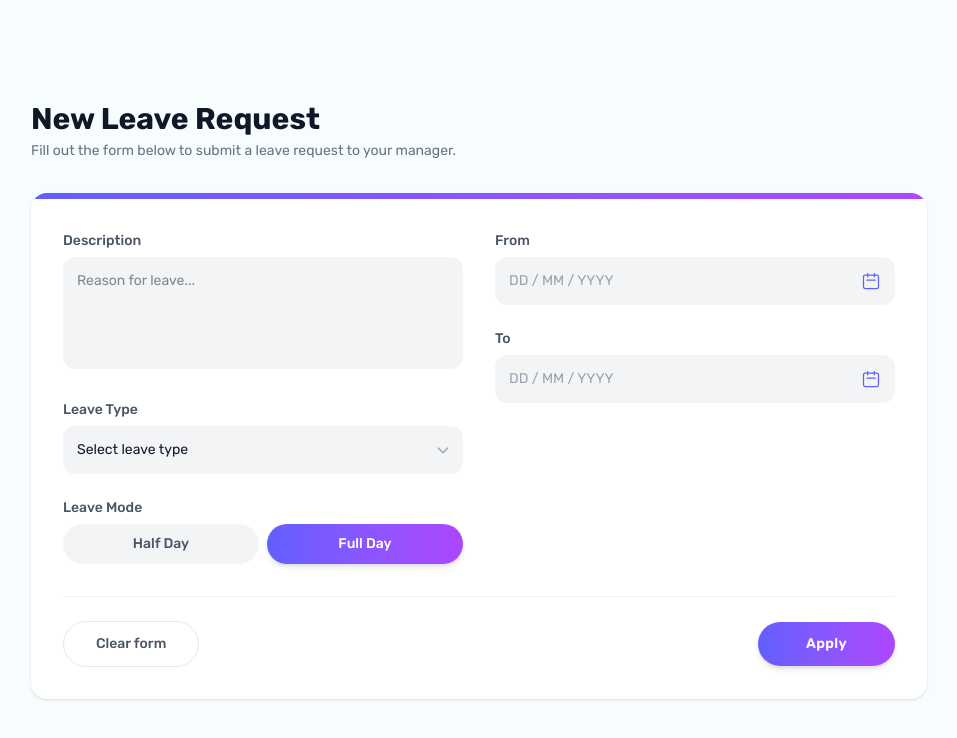
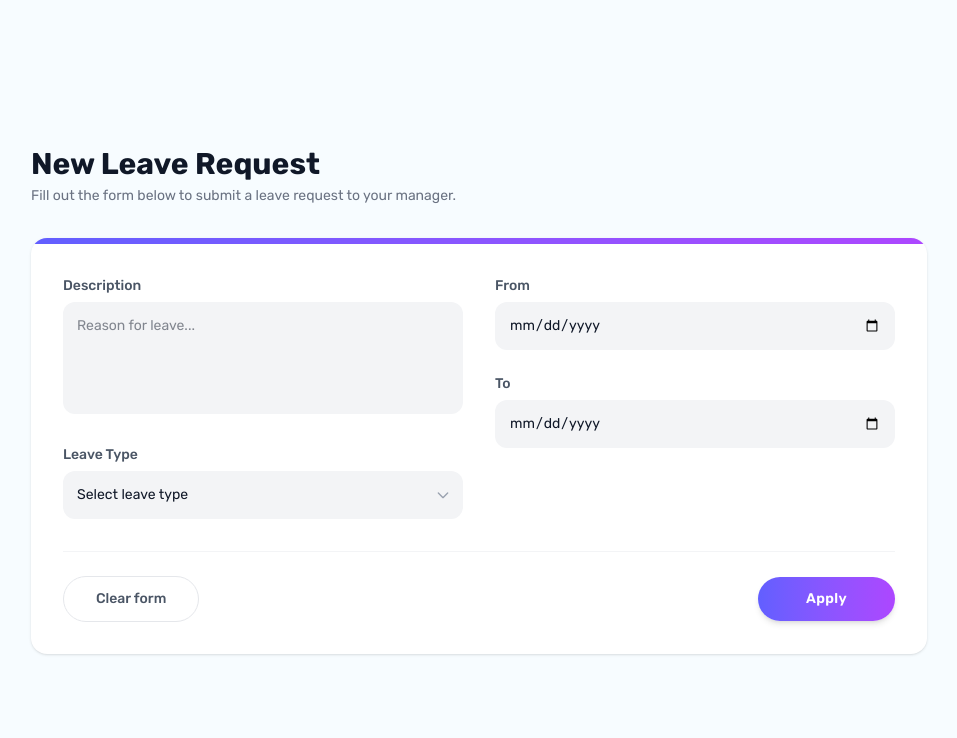
Before and after one commit to derricksjohnstone-cpu/CMSC-495-CCC, a Next.js app in the folder frontend/: page /employee/submit in a window 1280 px wide. Shown: the top 738 px of the page, without its empty margins (161-1118 px from the left). Built offline with nearby package versions, Linux system fonts and the light colour scheme.

Commit message:
redesign date picker

```diff
--- a/frontend/app/employee/submit/page.tsx
+++ b/frontend/app/employee/submit/page.tsx
@@ -1,187 +1,6 @@
 "use client";
 
-import { useState, useRef, useEffect } from "react";
-
-const MONTHS = [
-  "January", "February", "March", "April", "May", "June",
-  "July", "August", "September", "October", "November", "December",
-];
-
-const ITEM_HEIGHT = 44;
-const VISIBLE_ITEMS = 5;
-const CENTER_INDEX = Math.floor(VISIBLE_ITEMS / 2);
-
-function ScrollColumn({
-  items,
-  selected,
-  onSelect,
-}: {
-  items: string[];
-  selected: string;
-  onSelect: (val: string) => void;
-}) {
-  const containerRef = useRef<HTMLDivElement>(null);
-  const selectedIndex = items.indexOf(selected);
-
-  useEffect(() => {
-    if (containerRef.current) {
-      containerRef.current.scrollTop = (selectedIndex + CENTER_INDEX) * ITEM_HEIGHT;
-    }
-  }, [selectedIndex]);
-
-  const handleScroll = () => {
-    if (containerRef.current) {
-      const scrollTop = containerRef.current.scrollTop;
-      const index = Math.round(scrollTop / ITEM_HEIGHT) - CENTER_INDEX;
-      const clampedIndex = Math.max(0, Math.min(index, items.length - 1));
-      if (items[clampedIndex] !== selected) {
-        onSelect(items[clampedIndex]);
-      }
-    }
-  };
-
-  const paddedItems = [
-    ...Array(CENTER_INDEX).fill(""),
-    ...items,
-    ...Array(CENTER_INDEX).fill(""),
-  ];
-
-  return (
-    <div className="relative" style={{ height: ITEM_HEIGHT * VISIBLE_ITEMS }}>
-      <div
-        className="absolute left-0 right-0 border-y-2 border-indigo-400 rounded-lg bg-indigo-50 pointer-events-none z-10"
-        style={{
-          top: CENTER_INDEX * ITEM_HEIGHT,
-          height: ITEM_HEIGHT,
-        }}
-      />
-      <div
-        ref={containerRef}
-        className="h-full overflow-y-auto scrollbar-hide"
-        onScroll={handleScroll}
-        style={{ scrollSnapType: "y mandatory" }}
-      >
-        {paddedItems.map((item, i) => {
-          const isSelected = item === selected;
-          const isEmpty = item === "";
-          return (
-            <div
-              key={i}
-              className={`flex items-center justify-center transition-all relative z-20 ${
-                isEmpty
-                  ? ""
-                  : isSelected
-                    ? "text-gray-900 font-semibold text-lg cursor-pointer"
-                    : "text-gray-400 text-sm cursor-pointer"
-              }`}
-              style={{
-                height: ITEM_HEIGHT,
-                scrollSnapAlign: "start",
-              }}
-              onClick={() => {
-                if (!isEmpty) {
-                  onSelect(item);
-                  if (containerRef.current) {
-                    containerRef.current.scrollTo({
-                      top: i * ITEM_HEIGHT,
-                      behavior: "smooth",
-                    });
-                  }
-                }
-              }}
-            >
-              {item}
-            </div>
-          );
-        })}
-      </div>
-    </div>
-  );
-}
-
-function DatePickerModal({
-  isOpen,
-  onClose,
-  onConfirm,
-  initialDate,
-}: {
-  isOpen: boolean;
-  onClose: () => void;
-  onConfirm: (date: string) => void;
-  initialDate?: string;
-}) {
-  const now = new Date();
-  const parsed = initialDate ? new Date(initialDate) : now;
-  const validDate = !isNaN(parsed.getTime()) ? parsed : now;
-
-  const [month, setMonth] = useState(MONTHS[validDate.getMonth()]);
-  const [day, setDay] = useState(String(validDate.getDate()));
-  const [year, setYear] = useState(String(validDate.getFullYear()));
-
-  const currentYear = now.getFullYear();
-  const years = Array.from({ length: 10 }, (_, i) => String(currentYear + i));
-  const daysInMonth = new Date(
-    parseInt(year),
-    MONTHS.indexOf(month) + 1,
-    0
-  ).getDate();
-  const days = Array.from({ length: daysInMonth }, (_, i) => String(i + 1));
-
-  const displayDay = parseInt(day) > daysInMonth ? String(daysInMonth) : day;
-
-  if (!isOpen) return null;
-
-  const handleConfirm = () => {
-    const finalDay = parseInt(day) > daysInMonth ? String(daysInMonth) : day;
-    const monthIndex = MONTHS.indexOf(month);
-    const dateStr = `${year}-${String(monthIndex + 1).padStart(2, "0")}-${finalDay.padStart(2, "0")}`;
-    onConfirm(dateStr);
-    onClose();
-  };
-
-  return (
-    <div className="fixed inset-0 bg-black/30 flex items-center justify-center z-50">
-      <div className="bg-white rounded-2xl shadow-xl w-80 overflow-hidden">
-        <div className="h-1.5 bg-linear-to-r from-indigo-400 to-purple-400 mx-auto w-12 rounded-full mt-3" />
-
-        <div className="p-6">
-          <div
-            className="grid grid-cols-3 gap-2"
-            style={{
-              maskImage:
-                "linear-gradient(to bottom, transparent 0%, black 30%, black 70%, transparent 100%)",
-              WebkitMaskImage:
-                "linear-gradient(to bottom, transparent 0%, black 30%, black 70%, transparent 100%)",
-            }}
-          >
-            <ScrollColumn
-              items={MONTHS}
-              selected={month}
-              onSelect={setMonth}
-            />
-            <ScrollColumn items={days} selected={displayDay} onSelect={setDay} />
-            <ScrollColumn items={years} selected={year} onSelect={setYear} />
-          </div>
-        </div>
-
-        <div className="px-6 pb-6 space-y-3">
-          <button
-            onClick={handleConfirm}
-            className="w-full py-3 rounded-full bg-linear-to-r from-indigo-500 to-purple-500 text-white font-semibold text-sm tracking-wide hover:from-indigo-600 hover:to-purple-600 transition-all"
-          >
-            Confirm
-          </button>
-          <button
-            onClick={onClose}
-            className="w-full py-3 rounded-full border border-gray-200 text-gray-600 font-medium text-sm hover:bg-gray-50 transition-colors"
-          >
-            Cancel
-          </button>
-        </div>
-      </div>
-    </div>
-  );
-}
+import { useState } from "react";
 
 export default function LeaveRequestForm() {
   const [description, setDescription] = useState("");
@@ -190,9 +9,6 @@ export default function LeaveRequestForm() {
   const [startDate, setStartDate] = useState("");
   const [endDate, setEndDate] = useState("");
   const [submitted, setSubmitted] = useState(false);
-  const [datePickerTarget, setDatePickerTarget] = useState<
-    "start" | "end" | null
-  >(null);
 
   const leaveBalances: Record<string, { used: number; total: number }> = {
     vacation: { used: 5, total: 20 },
@@ -200,17 +16,6 @@ export default function LeaveRequestForm() {
   };
 
   const currentBalance = leaveType ? leaveBalances[leaveType] : null;
-
-  const formatDisplayDate = (dateStr: string) => {
-    if (!dateStr) return "";
-    const d = new Date(dateStr + "T00:00:00");
-    return d.toLocaleDateString("en-US", {
-      weekday: "short",
-      month: "short",
-      day: "numeric",
-      year: "numeric",
-    });
-  };
 
   const calculateDays = () => {
     if (!startDate || !endDate) return null;
@@ -222,6 +27,7 @@ export default function LeaveRequestForm() {
   };
 
   const totalDays = calculateDays();
+  const isSingleDay = startDate && endDate && startDate === endDate;
 
   const handleSubmit = (e: React.SyntheticEvent) => {
     e.preventDefault();
@@ -331,6 +137,7 @@ export default function LeaveRequestForm() {
                   )}
                 </div>
 
+                {isSingleDay && (
                   <div>
                     <label className="block text-sm font-medium text-gray-600 mb-1.5">
                       Leave Mode
@@ -352,6 +159,7 @@ export default function LeaveRequestForm() {
                       ))}
                     </div>
                   </div>
+                )}
               </div>
 
               {/* Right column */}
@@ -360,56 +168,37 @@ export default function LeaveRequestForm() {
                   <label className="block text-sm font-medium text-gray-600 mb-1.5">
                     From
                   </label>
-                  <button
-                    type="button"
-                    onClick={() => setDatePickerTarget("start")}
-                    className="w-full bg-gray-100 p-3.5 rounded-xl text-left text-sm flex items-center justify-between hover:bg-gray-200 transition-colors focus:outline-none focus:ring-2 focus:ring-indigo-300"
-                  >
-                    <span className={startDate ? "text-gray-900" : "text-gray-400"}>
-                      {startDate ? formatDisplayDate(startDate) : "DD / MM / YYYY"}
-                    </span>
-                    <svg
-                      className="w-5 h-5 text-indigo-500"
-                      fill="none"
-                      stroke="currentColor"
-                      viewBox="0 0 24 24"
-                    >
-                      <path
-                        strokeLinecap="round"
-                        strokeLinejoin="round"
-                        strokeWidth={1.5}
-                        d="M8 7V3m8 4V3m-9 8h10M5 21h14a2 2 0 002-2V7a2 2 0 00-2-2H5a2 2 0 00-2 2v12a2 2 0 002 2z"
+                  <input
+                    type="date"
+                    className="w-full bg-gray-100 text-gray-900 p-3.5 rounded-xl text-sm focus:outline-none focus:ring-2 focus:ring-indigo-300"
+                    value={startDate}
+                    onChange={(e) => {
+                      setStartDate(e.target.value);
+                      if (endDate && e.target.value > endDate) {
+                        setEndDate("");
+                        setLeaveMode("Full Day");
+                      }
+                      if (endDate && e.target.value !== endDate) setLeaveMode("Full Day");
+                    }}
+                    required
                   />
-                    </svg>
-                  </button>
                 </div>
 
                 <div>
                   <label className="block text-sm font-medium text-gray-600 mb-1.5">
                     To
                   </label>
-                  <button
-                    type="button"
-                    onClick={() => setDatePickerTarget("end")}
-                    className="w-full bg-gray-100 p-3.5 rounded-xl text-left text-sm flex items-center justify-between hover:bg-gray-200 transition-colors focus:outline-none focus:ring-2 focus:ring-indigo-300"
-                  >
-                    <span className={endDate ? "text-gray-900" : "text-gray-400"}>
-                      {endDate ? formatDisplayDate(endDate) : "DD / MM / YYYY"}
-                    </span>
-                    <svg
-                      className="w-5 h-5 text-indigo-500"
-                      fill="none"
-                      stroke="currentColor"
-                      viewBox="0 0 24 24"
-                    >
-                      <path
-                        strokeLinecap="round"
-                        strokeLinejoin="round"
-                        strokeWidth={1.5}
-                        d="M8 7V3m8 4V3m-9 8h10M5 21h14a2 2 0 002-2V7a2 2 0 00-2-2H5a2 2 0 00-2 2v12a2 2 0 002 2z"
+                  <input
+                    type="date"
+                    className="w-full bg-gray-100 text-gray-900 p-3.5 rounded-xl text-sm focus:outline-none focus:ring-2 focus:ring-indigo-300"
+                    value={endDate}
+                    min={startDate}
+                    onChange={(e) => {
+                      setEndDate(e.target.value);
+                      if (e.target.value !== startDate) setLeaveMode("Full Day");
+                    }}
+                    required
                   />
-                    </svg>
-                  </button>
                 </div>
 
                 {totalDays !== null && totalDays > 0 && (
@@ -463,32 +252,6 @@ export default function LeaveRequestForm() {
           </form>
         </div>
       </div>
-
-      <DatePickerModal
-        isOpen={datePickerTarget !== null}
-        onClose={() => setDatePickerTarget(null)}
-        onConfirm={(date) => {
-          if (datePickerTarget === "start") {
-            setStartDate(date);
-            if (endDate && date > endDate) setEndDate("");
-          } else {
-            setEndDate(date);
-          }
-        }}
-        initialDate={
-          datePickerTarget === "start" ? startDate : endDate
-        }
-      />
-
-      <style jsx global>{`
-        .scrollbar-hide::-webkit-scrollbar {
-          display: none;
-        }
-        .scrollbar-hide {
-          -ms-overflow-style: none;
-          scrollbar-width: none;
-        }
-      `}</style>
     </div>
   );
 }
```
Lines whose indentation alone changed are shown as unchanged.
